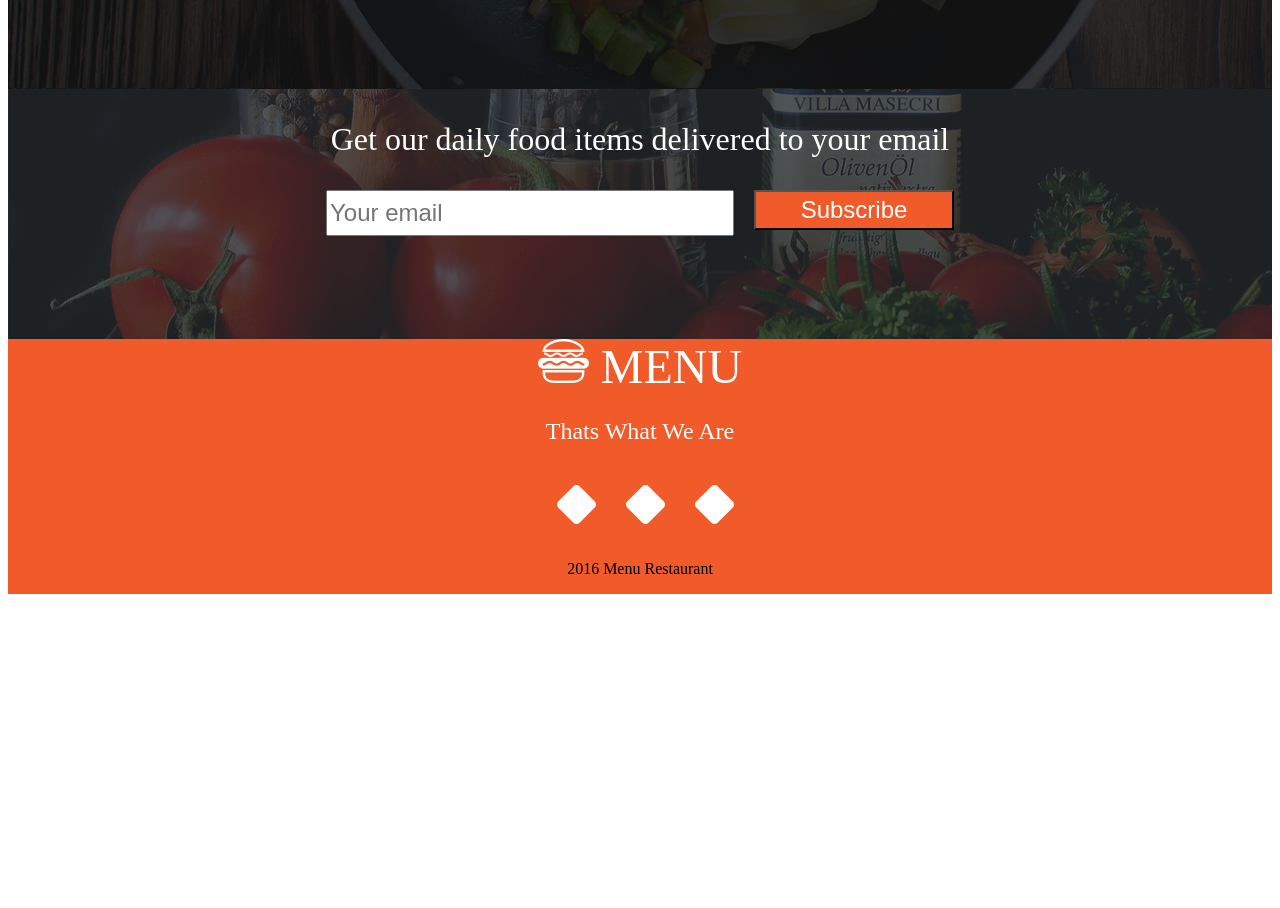
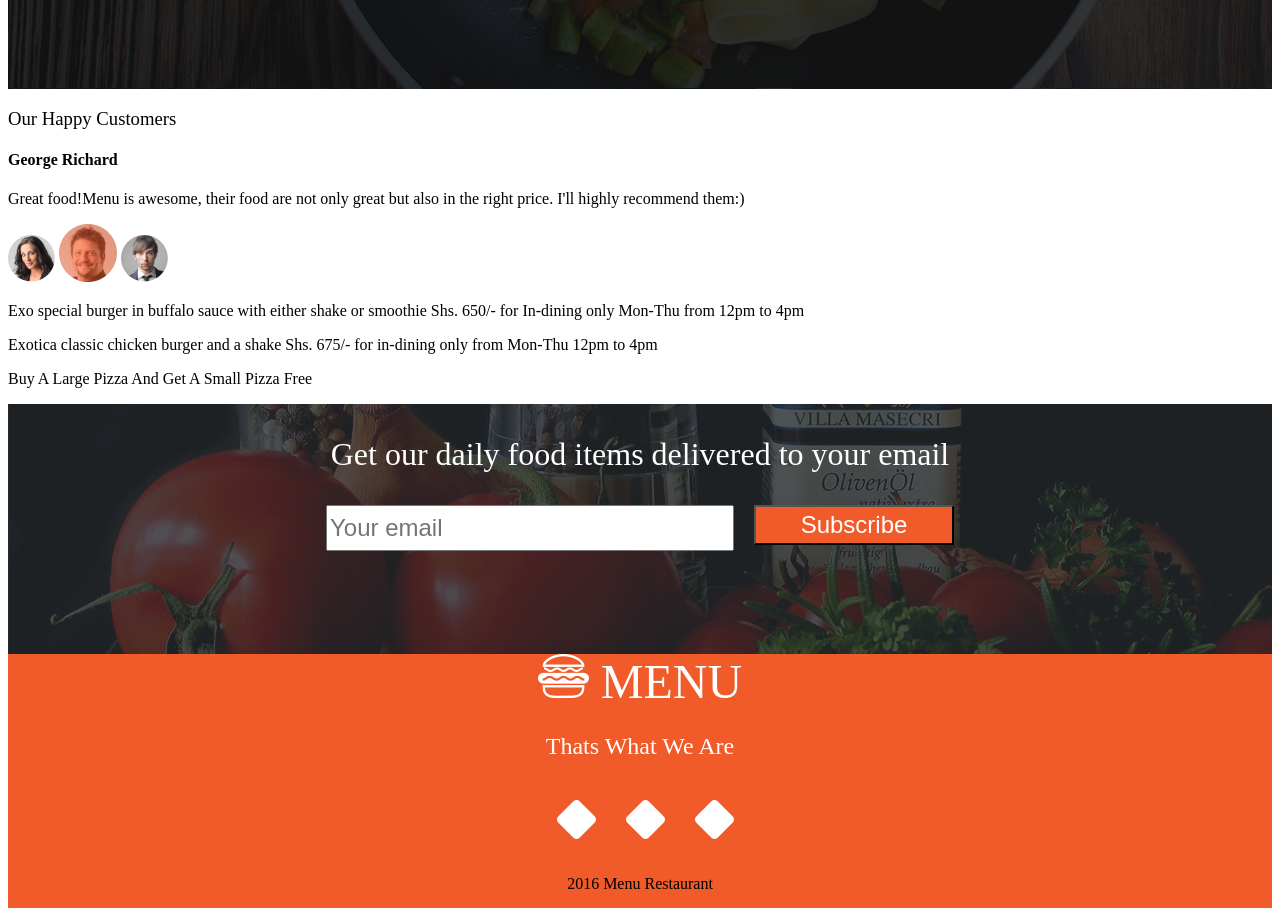
Before and after one commit to ngetichnicholas/Anitas-Kitchen, a plain HTML site: page index.html in a window 1280 px wide. Shown: the part 2843-3751 px from the top of the page. Before the commit the page ends 3445 px from the top, so only its background shows below. Drawn offline with Linux system fonts and the light colour scheme.

Commit message:
It will add the customers section to the page

```diff
--- a/index.html
+++ b/index.html
@@ -95,8 +95,24 @@
                     </div>
                 </div>
             </div>
-            <div id="customers">
-
+            <div id="customermenu">
+                <div id="customer">
+                    <div id="custocontent">
+                        <h3>Our Happy Customers</h3>
+                        <h4>George Richard</h4>
+                        <p>Great food!Menu is awesome, their food are not only great but also in the right price. I'll highly recommend them:)</p>
+                    </div>
+                    <div id="custoimage">
+                        <img src="assets/customers/p1.png" alt="">
+                        <img src="assets/customers/p2.png" alt="">
+                        <img src="assets/customers/p3.png" alt="">
+                    </div>
+                </div>
+                <div id="aboutmenu">
+                    <p>Exo special burger in buffalo sauce with either shake or smoothie Shs. 650/- for In-dining only Mon-Thu from 12pm to 4pm</p>
+                    <p>Exotica classic chicken burger and a shake Shs. 675/- for in-dining only from Mon-Thu 12pm to 4pm</p>
+                    <p>Buy A Large Pizza And Get A Small Pizza Free</p>
+                </div>
             </div>
             <div id="subscribe">
                 <div id="comment">
```
